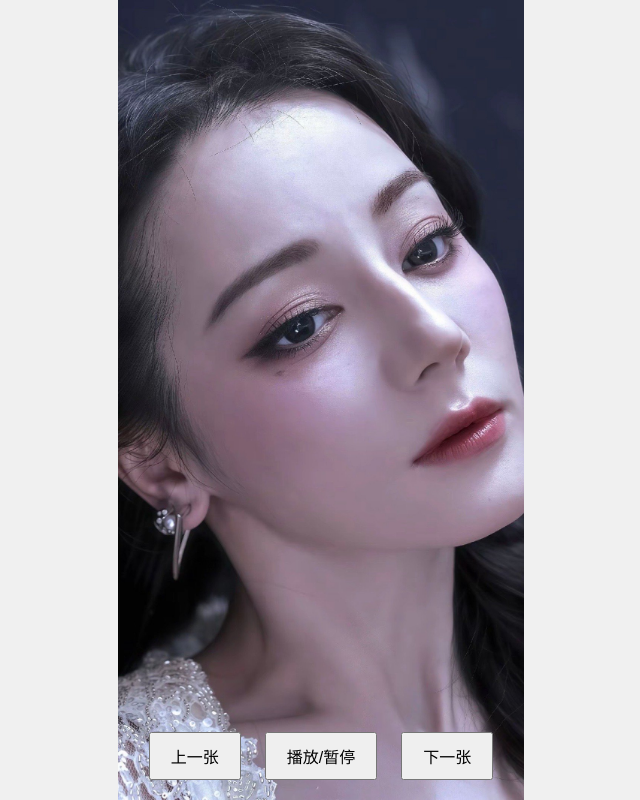
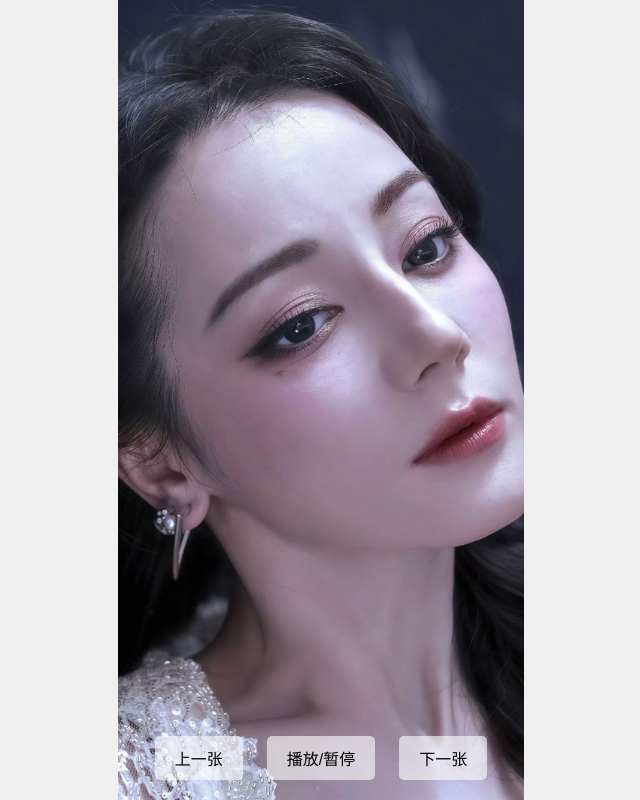
Before and after one commit to fym11/dilireba.github.io, a plain HTML site: page PicShow.html in a window 1280 px wide. Shown: the whole page, without its empty margins (319-959 px from the left). Drawn offline with Linux system fonts and the light colour scheme.

Commit message:
Update PicShow.html

```diff
--- a/PicShow.html
+++ b/PicShow.html
@@ -19,7 +19,6 @@
             position: relative;
             width: 100%;
             height: 100%;
-            text-align: center;
         }
         .image-container {
             position: absolute;
@@ -34,19 +33,23 @@
         img {
             max-width: 100%;
             max-height: 100%;
-            object-fit: contain; /* 确保图片不会被裁剪 */
+            object-fit: contain;
         }
         .controls {
             position: absolute;
             bottom: 20px;
             width: 100%;
             text-align: center;
+            z-index: 10; /* 确保控制按钮位于图片之上 */
         }
         .controls button {
             padding: 10px 20px;
             font-size: 16px;
             cursor: pointer;
             margin: 0 10px;
+            background-color: rgba(255, 255, 255, 0.6); /* 半透明背景 */
+            border: none;
+            border-radius: 5px;
         }
         .description {
             margin-top: 10px;
@@ -55,17 +58,29 @@
             bottom: 60px;
             width: 100%;
             text-align: center;
-            background-color: rgba(255, 255, 255, 0.8); /* 半透明背景以便文字清晰显示 */
+            background-color: rgba(255, 255, 255, 0.6); /* 半透明背景 */
+
+            z-index: 10; /* 确保描述位于图片之上 */
+        }
+        .image-stack img {
+            display: none; /* 隐藏图片堆栈中的所有图片 */
         }
     </style>
 </head>
 <body>
     <div class="container">
+        <div class="image-stack">
+            <img src="image7.jpg" alt="Image 1">
+            <img src="image8.jpg" alt="Image 2">
+            <img src="image9.jpg" alt="Image 3">
+            <img src="image10.jpg" alt="Image 4">
+            <!-- 添加更多的图片路径 -->
+        </div>
         <div class="image-container">
             <img id="mainImage" src="" alt="图片展示">
-            <div class="description" id="imageDescription">
-                <!-- 图片描述将在这里显示 -->
-            </div>
+        </div>
+        <div class="description" id="imageDescription">
+            <!-- 图片描述将在这里显示 -->
         </div>
         <div class="controls">
             <button id="prevButton">上一张</button>
@@ -75,53 +90,7 @@
     </div>
 
     <script>
-        const imageSources = [
-            'image7.jpg',
-            'image8.jpg',
-            'D:/Downloads/wallpaper_engine/image9.jpg',
-            'D:/Downloads/wallpaper_engine/image10.jpg',
-            'D:/Downloads/wallpaper_engine/image11.jpg',
-            'D:/Downloads/wallpaper_engine/image12.jpg',
-            'D:/Downloads/wallpaper_engine/image13.jpg',
-            'D:/Downloads/wallpaper_engine/image14.jpg',
-            'D:/Downloads/wallpaper_engine/image15.jpg',
-            'D:/Downloads/wallpaper_engine/image16.jpg',
-            'D:/Downloads/wallpaper_engine/image17.jpg',
-            'D:/Downloads/wallpaper_engine/image18.jpg',
-            'D:/Downloads/wallpaper_engine/image19.jpg',
-            'D:/Downloads/wallpaper_engine/image20.jpg',
-            'D:/Downloads/wallpaper_engine/image21.jpg',
-            'D:/Downloads/wallpaper_engine/image22.jpg',
-            'D:/Downloads/wallpaper_engine/image23.jpg',
-            'D:/Downloads/wallpaper_engine/image24.jpg',
-            'D:/Downloads/wallpaper_engine/image25.jpg',
-            'D:/Downloads/wallpaper_engine/image26.jpg',
-            'D:/Downloads/wallpaper_engine/image27.jpg',
-            'D:/Downloads/wallpaper_engine/image28.jpg',
-            'D:/Downloads/wallpaper_engine/image29.jpg',
-            'D:/Downloads/wallpaper_engine/image30.jpg',
-            'D:/Downloads/wallpaper_engine/image31.jpg',
-            'D:/Downloads/wallpaper_engine/image32.jpg',
-            'D:/Downloads/wallpaper_engine/image33.jpg',
-            'D:/Downloads/wallpaper_engine/image34.jpg',
-            'D:/Downloads/wallpaper_engine/image35.jpg',
-            'D:/Downloads/wallpaper_engine/image36.jpg',
-            'D:/Downloads/wallpaper_engine/image37.jpg',
-            'D:/Downloads/wallpaper_engine/image38.jpg',
-            'D:/Downloads/wallpaper_engine/image39.jpg',
-            'D:/Downloads/wallpaper_engine/image40.jpg',
-            'D:/Downloads/wallpaper_engine/image41.jpg',
-            'D:/Downloads/wallpaper_engine/image42.jpg',
-            'D:/Downloads/wallpaper_engine/image43.jpg',
-            'D:/Downloads/wallpaper_engine/image44.jpg',
-            'D:/Downloads/wallpaper_engine/image45.jpg',
-            'D:/Downloads/wallpaper_engine/image46.jpg',
-            'D:/Downloads/wallpaper_engine/image47.jpg',
-            'D:/Downloads/wallpaper_engine/image48.jpg',
-            'D:/Downloads/wallpaper_engine/image49.jpg',
-            'D:/Downloads/wallpaper_engine/image50.jpg'
-            // 添加更多的图片路径
-        ];
+        const imageStack = document.querySelectorAll('.image-stack img');
 
         let currentIndex = 0;
         let playInterval;
@@ -130,29 +99,29 @@
         const imageDescription = document.getElementById('imageDescription');
 
         function updateImage() {
-            mainImage.src = imageSources[currentIndex];
+            mainImage.src = imageStack[currentIndex].src;
             imageDescription.textContent = `${currentIndex + 1}. ${imageTitles[currentIndex]} - ${imageDescriptions[currentIndex]}`;
         }
 
         function showNextImage() {
-            currentIndex = (currentIndex + 1) % imageSources.length;
+            currentIndex = (currentIndex + 1) % imageStack.length;
             updateImage();
         }
 
         function showPrevImage() {
-            currentIndex = (currentIndex - 1 + imageSources.length) % imageSources.length;
+            currentIndex = (currentIndex - 1 + imageStack.length) % imageStack.length;
             updateImage();
         }
 
         function togglePlayPause() {
-            isPlaying = !isPlaying;
             if (isPlaying) {
+                clearInterval(playInterval);
+                document.getElementById('playPauseButton').textContent = '继续播放';
+            } else {
                 playInterval = setInterval(showNextImage, 4000);
                 document.getElementById('playPauseButton').textContent = '播放/暂停';
-            } else {
-                clearInterval(playInterval);
-                document.getElementById('playPauseButton').textContent = '继续播放';
             }
+            isPlaying = !isPlaying;
         }
 
         document.getElementById('nextButton').addEventListener('click', showNextImage);
@@ -169,9 +138,7 @@
 
         window.onload = () => {
             updateImage();
-            if (isPlaying) {
-                playInterval = setInterval(showNextImage, 4000);
-            }
+            playInterval = setInterval(showNextImage, 4000);
         };
     </script>
 </body>
```
